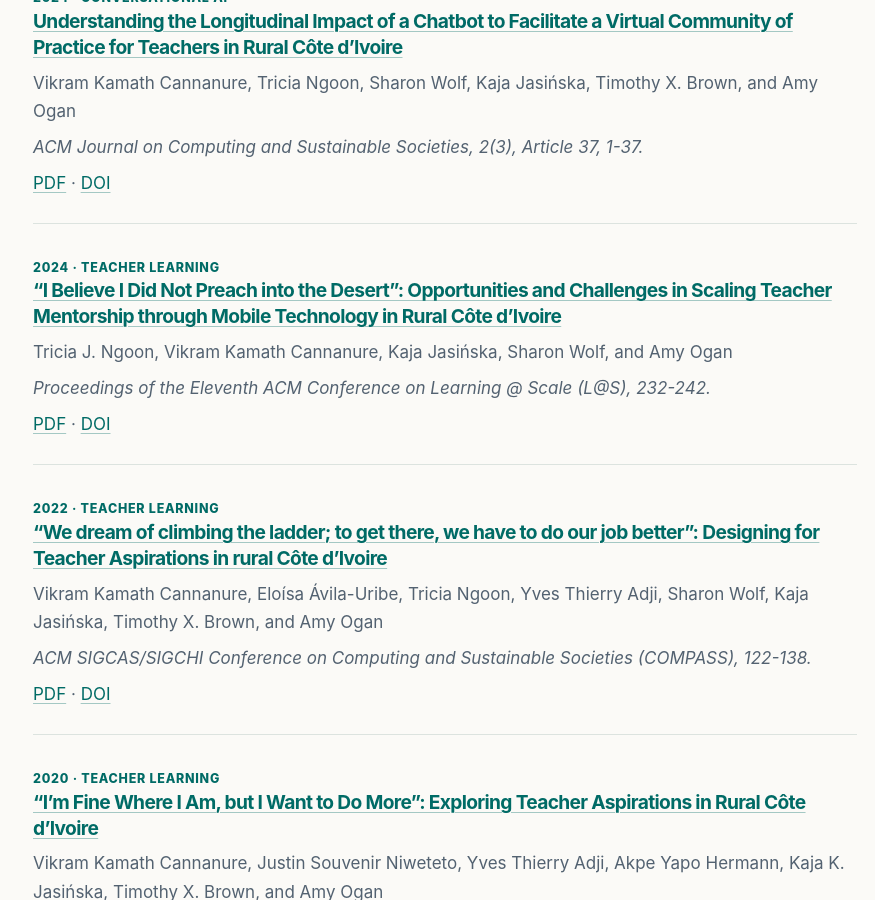
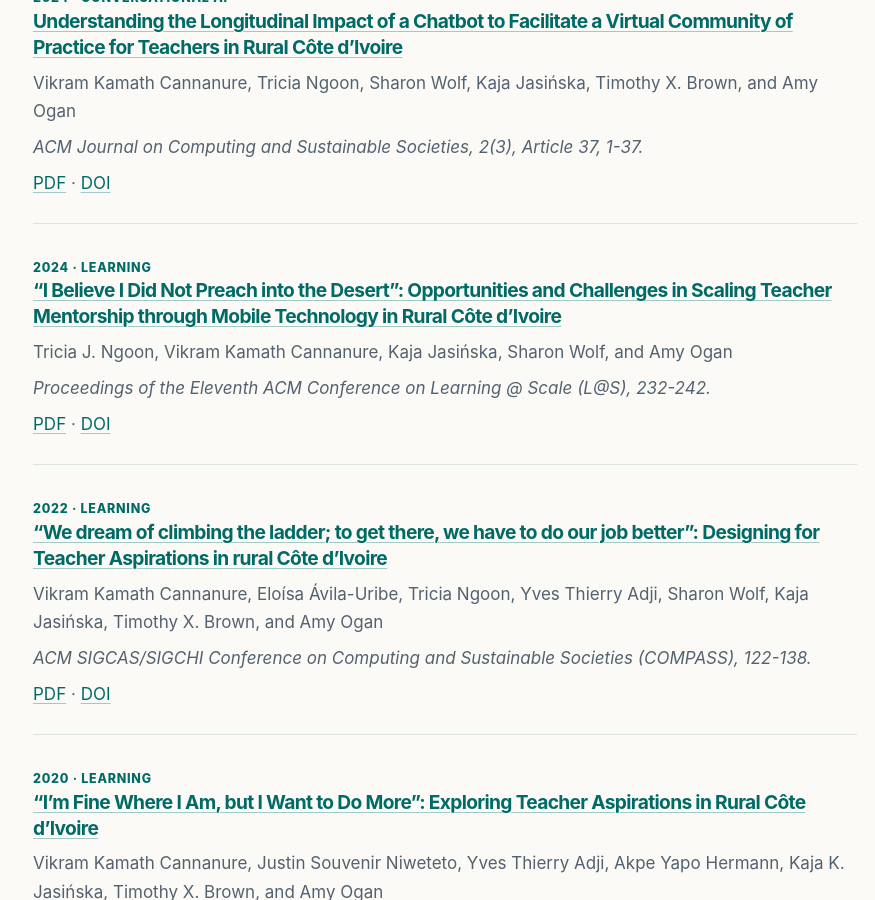
Before and after one commit to kmarkiv/kmarkiv.github.io, a Jekyll site: the page built from papers/index.html, in a window 1280 px wide and 900 px high, scrolled down 2272 px. Shown: the whole window, without its empty margins (195-1070 px from the left). Built offline with Jekyll 4.4.1, drawn with Linux system fonts in a browser that asks for light colours; some of the changed text lies outside the part shown.

Commit message:
Rename the Teacher Learning topic to Learning
The filter topic, each paper's first keyword, the chip colour class, the
Research Interests link and its data-jump target, and the topic list in
llms.txt. The slug changes from teacher-learning to learning, so all five
had to move together or the filter would have stopped matching.

Counts are unchanged: Conversational AI 6, Learning 5, Global South 2.

Left alone deliberately: the descriptive second and third keywords, which
still say Teacher Aspirations and Mentorship, and the site description and
keywords meta, which still say "teacher learning". Those are prose and
search terms rather than the taxonomy, and "learning" alone would be too
vague to match on.

Co-Authored-By: Claude Opus 5 <noreply@anthropic.com>

```diff
--- a/_sass/main.scss
+++ b/_sass/main.scss
@@ -879,7 +879,7 @@ li + li {
    filled; the other two are outlined in the same hue so they read as related
    without competing. */
 .kw-conversational-ai { color: #8ed8fa; }
-.kw-teacher-learning  { color: #7ee0c0; }
+.kw-learning  { color: #7ee0c0; }
 .kw-global-south      { color: #ffc46b; }
 
 .kw.kw-primary {
--- a/llms.txt
+++ b/llms.txt
@@ -15,7 +15,7 @@ Work is organised under three topics, which are also the filters on the homepage
 publication list and the first keyword on every paper:
 
 - **Conversational AI** — chatbots, large language models, interactive voice response, microlearning
-- **Teacher Learning** — teacher professional development, mentorship at scale, teacher aspirations
+- **Learning** — teacher professional development, mentorship at scale, teacher aspirations
 - **Global South** — ICTD, asset-based design, community access to health and education information
 
 ## Structured data
```
Also changed, not shown: README.md (+1 -1 lines), _data/publications.yml (+10 -10 lines).
